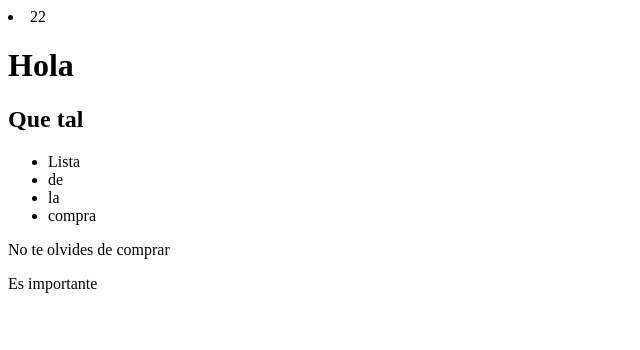
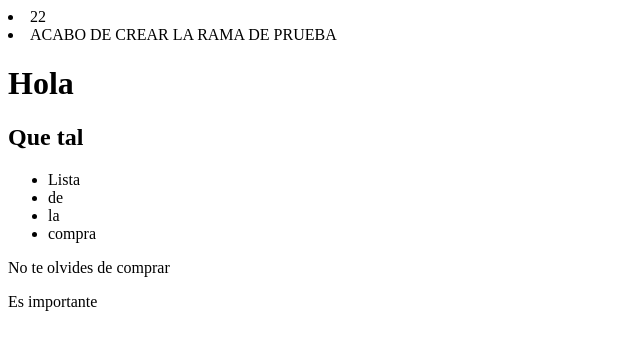
Before and after one commit to edoardogunelli/ejemplo-github, a plain HTML site: page index.html in a window 1280 px wide. Shown: the whole page, without its empty margins (0-640 px from the left). Drawn offline with Linux system fonts and the light colour scheme.

Commit message:
Creado rama prueba

```diff
--- a/index.html
+++ b/index.html
@@ -11,7 +11,9 @@
 
 <nav>
     <li>22</li>
+    <li>ACABO DE CREAR LA RAMA DE PRUEBA</li>
 </nav>
+
     <h1>Hola</h1>
     <h2>Que tal</h2>
     <ul>
```
